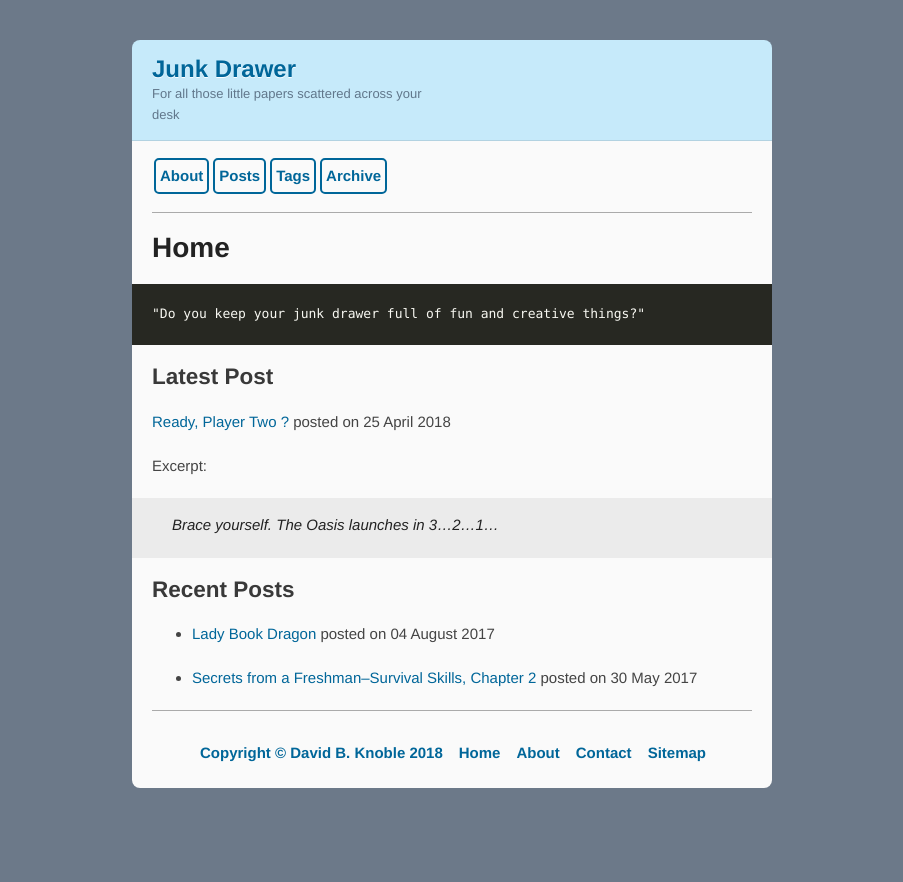
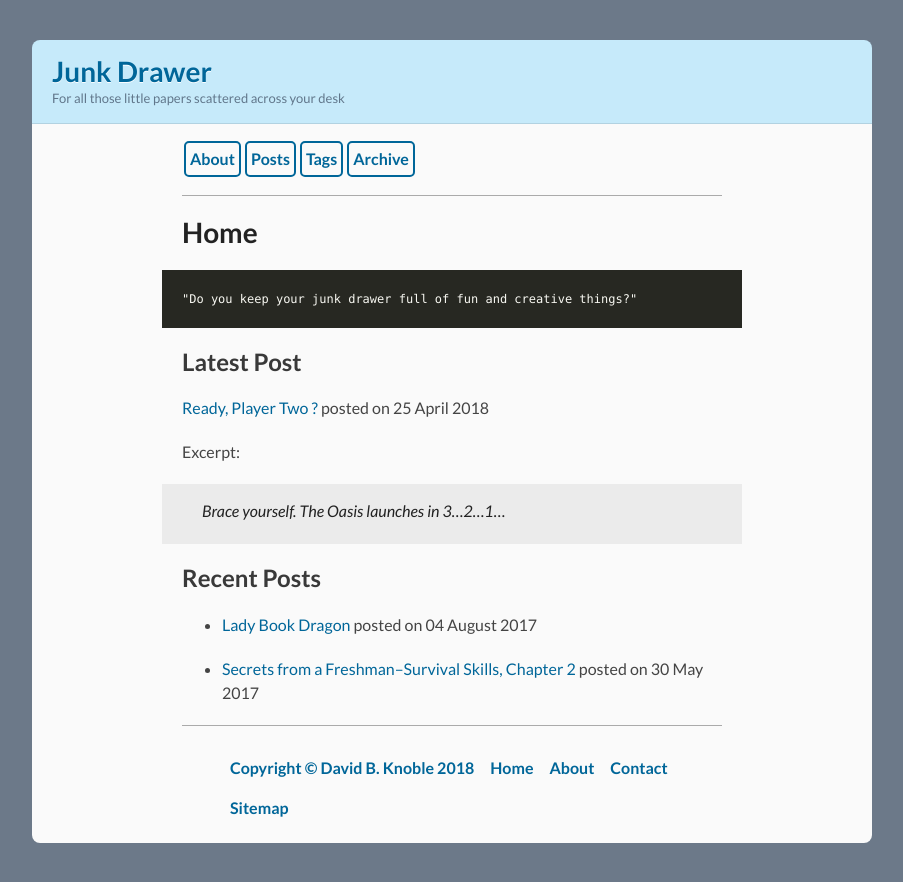
Before and after one commit to benknoble/benknoble.github.io, a Jekyll site: the page built from index.md, in a window 1280 px wide. Shown: the top 882 px of the page, without its empty margins (188-1091 px from the left). Built offline with Jekyll 4.4.1, drawn with Linux system fonts in a browser that asks for light colours.

Commit message:
Redo Lato, adjust font size, widen container
Brought back the Lato font, with some modifications (400 vs. 300 is far
easier to read). Went back to 16 point font as well, and only 1.5 line
height. I'm ok with the readability.

Removed unnecessary attributes on a few items.

Widened body (HTML container for what's displayed)
        wrapper (class that wraps up everything--it might be
        disposable?)
Added padding to the section inside wrapper inside body, this
effectively gives everything a lot more breathing room on the sides.

```diff
--- a/assets/css/styles.scss
+++ b/assets/css/styles.scss
@@ -5,19 +5,19 @@
 
 @import "syntax";
 
+@import url('https://fonts.googleapis.com/css?family=Lato:400,400i,700,700i');
+
 body {
-  padding: 0 10px;
   margin: 40px auto;
-  max-width: 640px;
-  font: 18px/1.6 "Helvetica Neue", Helvetica, Arial, sans-serif;
+  max-width: 840px;
+  font: 16px/1.5 Lato, "Helvetica Neue", Helvetica, Arial, sans-serif;
   color: #444;
-  font-weight: 300;
   background: #6c7989
 }
 
 /* wrap content in default layout */
 .wrapper {
-  width: 640px;
+  width: 840px;
 }
 
 header,
@@ -63,8 +63,6 @@ header {
 header h1 {
   margin: 0;
   padding: 0;
-  font-size: 24px;
-  line-height: 1.2;
   color: #069;
   text-shadow: rgba(255, 255, 255, 0.9) 0 1px 0;
 }
@@ -81,8 +79,7 @@ header p {
 }
 
 section {
-  padding: 15px 20px;
-  font-size: 15px;
+  padding: 15px 150px;
   background: #fafafa;
   border-radius: 0 0 8px 8px;
   position: relative;
@@ -107,12 +104,6 @@ table,
 pre,
 dl {
   margin: 0 0 20px;
-}
-
-h1,
-h2,
-h3 {
-  line-height: 1.1;
 }
 
 h1 {
@@ -146,7 +137,7 @@ img {
 code,
 pre {
   font-family: Monaco, Bitstream Vera Sans Mono, Lucida Console, Terminal;
-  font-size: 13px;
+  font-size: 12px;
   overflow-x: auto;
 }
 
```
